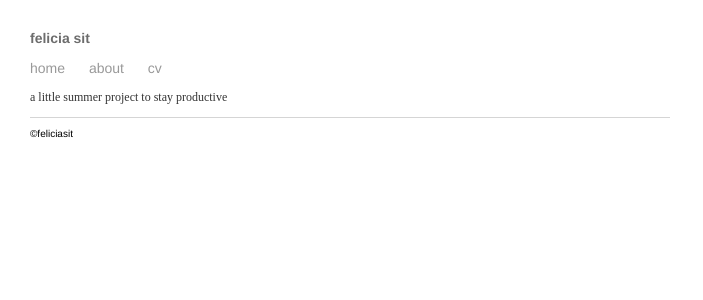
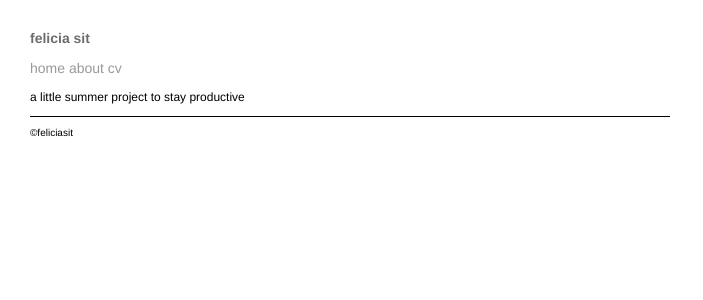
Before and after one commit to feliciasit/feliciasit.github.io, a Jekyll site: the page built from about/index.html, in a window 1280 px wide. Shown: the top 300 px of the page, without its empty margins (0-703 px from the left). Built offline with Jekyll 4.4.1, drawn with Linux system fonts in a browser that asks for light colours.

Commit message:
Update main.css

```diff
--- a/css/main.css
+++ b/css/main.css
@@ -12,7 +12,6 @@ nav ul, footer ul {
 
 nav ul li, footer ul li {
     display: inline;
-    margin-right: 20px;
 }
 
 a {
@@ -39,11 +38,12 @@ h2 {
 
 p {
     font-size: 12px;
-    color: #333;
+    font-family:'Helvetica', 'Arial', 'Sans-Serif';
+    color: #000000;
 }
 
 footer {
-    border-top: 1px solid #d5d5d5;
+    border-top: 1px solid #000000;
     padding-top: 10px;
     margin-top: 10px;
     font-size: 10px;
```
